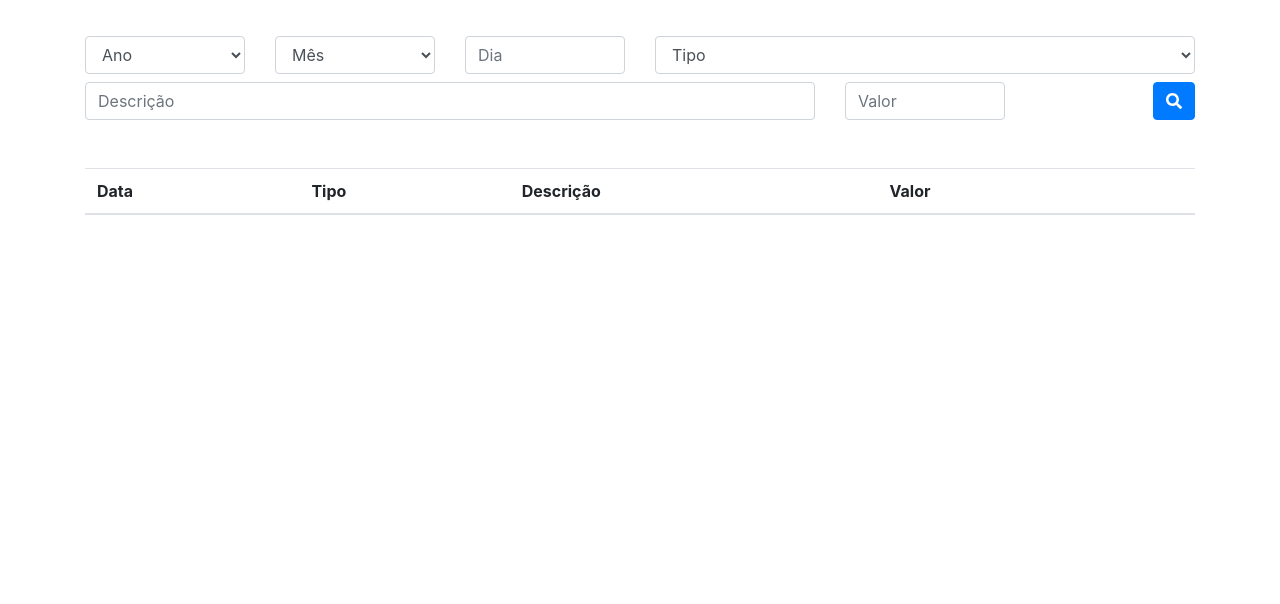
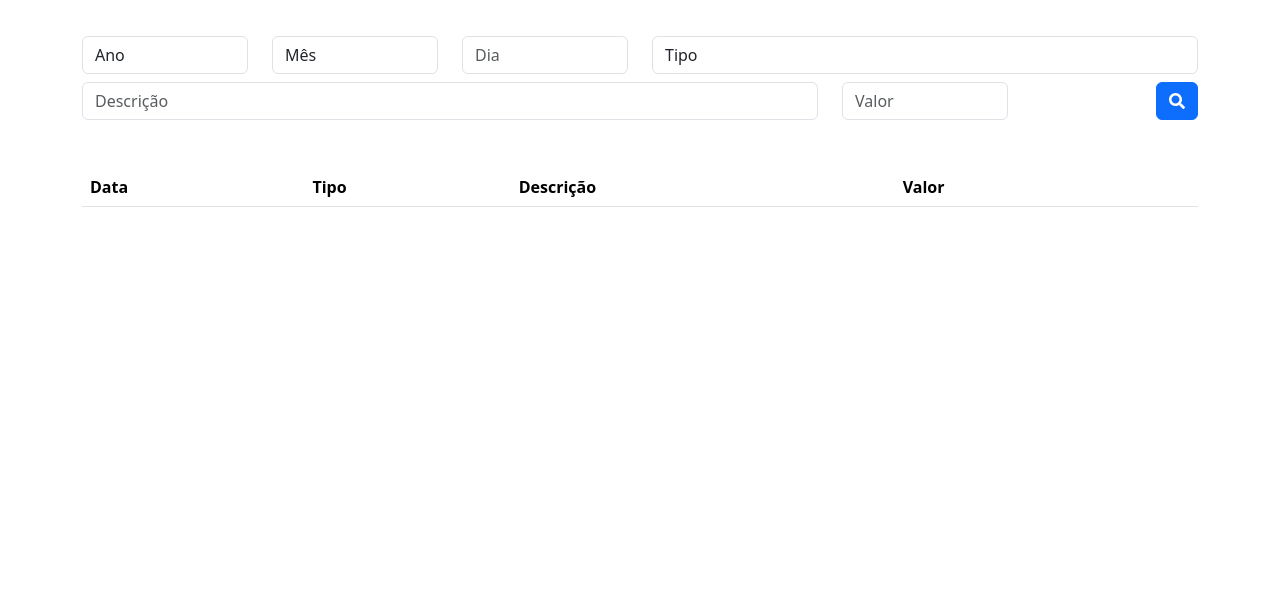
Before and after one commit to EngelsAS/Javascript-Studies, a plain HTML site: page App 1 - ES6/consulta.html in a window 1280 px wide. Shown: the part 196-800 px from the top of the page. Drawn offline with nearby package versions, Linux system fonts and the light colour scheme.

Commit message:
Update consulta.html

```diff
--- a/App 1 - ES6/consulta.html
+++ b/App 1 - ES6/consulta.html
@@ -4,11 +4,11 @@
 		<title>Orçamento pessoal</title>
 
 		<!-- Bootstrap início -->
-		<link rel="stylesheet" href="https://maxcdn.bootstrapcdn.com/bootstrap/4.0.0/css/bootstrap.min.css" integrity="sha384-Gn5384xqQ1aoWXA+058RXPxPg6fy4IWvTNh0E263XmFcJlSAwiGgFAW/dAiS6JXm" crossorigin="anonymous">
+		<link href="https://cdn.jsdelivr.net/npm/bootstrap@5.3.0-alpha1/dist/css/bootstrap.min.css" rel="stylesheet" integrity="sha384-GLhlTQ8iRABdZLl6O3oVMWSktQOp6b7In1Zl3/Jr59b6EGGoI1aFkw7cmDA6j6gD" crossorigin="anonymous">
 
     <script src="https://code.jquery.com/jquery-3.2.1.slim.min.js" integrity="sha384-KJ3o2DKtIkvYIK3UENzmM7KCkRr/rE9/Qpg6aAZGJwFDMVNA/GpGFF93hXpG5KkN" crossorigin="anonymous"></script>
     <script src="https://cdnjs.cloudflare.com/ajax/libs/popper.js/1.12.9/umd/popper.min.js" integrity="sha384-ApNbgh9B+Y1QKtv3Rn7W3mgPxhU9K/ScQsAP7hUibX39j7fakFPskvXusvfa0b4Q" crossorigin="anonymous"></script>
-    <script src="https://maxcdn.bootstrapcdn.com/bootstrap/4.0.0/js/bootstrap.min.js" integrity="sha384-JZR6Spejh4U02d8jOt6vLEHfe/JQGiRRSQQxSfFWpi1MquVdAyjUar5+76PVCmYl" crossorigin="anonymous"></script>
+    <script src="https://cdn.jsdelivr.net/npm/bootstrap@5.3.0-alpha1/dist/js/bootstrap.bundle.min.js" integrity="sha384-w76AqPfDkMBDXo30jS1Sgez6pr3x5MlQ1ZAGC+nuZB+EYdgRZgiwxhTBTkF7CXvN" crossorigin="anonymous"></script>
     <!-- Bootstrap fim -->
 
     <!-- Font Awesome -->
@@ -18,7 +18,7 @@
 
 	</head>
 
-  <body>
+  <body onload="carregaListaDespesas()">
 
 
     <nav class="navbar navbar-expand-lg navbar-dark bg-primary mb-5">
@@ -55,7 +55,7 @@
         <div class="col-md-2">
           <select class="form-control" id="ano">
             <option value="">Ano</option>
-            <option value="2018">2018</option>
+            <option value="2023">2023</option>
           </select>
         </div>
 
@@ -83,7 +83,7 @@
 
         <div class="col-md-6">
           <select class="form-control" id="tipo">
-            <option>Tipo</option>
+            <option value="">Tipo</option>
             <option value="1">Alimentação</option>
             <option value="2">Educação</option>
             <option value="3">Lazer</option>
@@ -103,7 +103,7 @@
         </div>
 
         <div class="col-md-2 d-flex justify-content-end">
-          <button type="button" class="btn btn-primary">
+          <button type="button" class="btn btn-primary" onclick="pesquisarDespesa()">
             <i class="fas fa-search"></i>
           </button>
         </div>
@@ -122,7 +122,7 @@
               </tr>
             </thead>
 
-            <tbody>
+            <tbody id="listaDespesas">
             </tbody>
           </table>
         </div>
```
